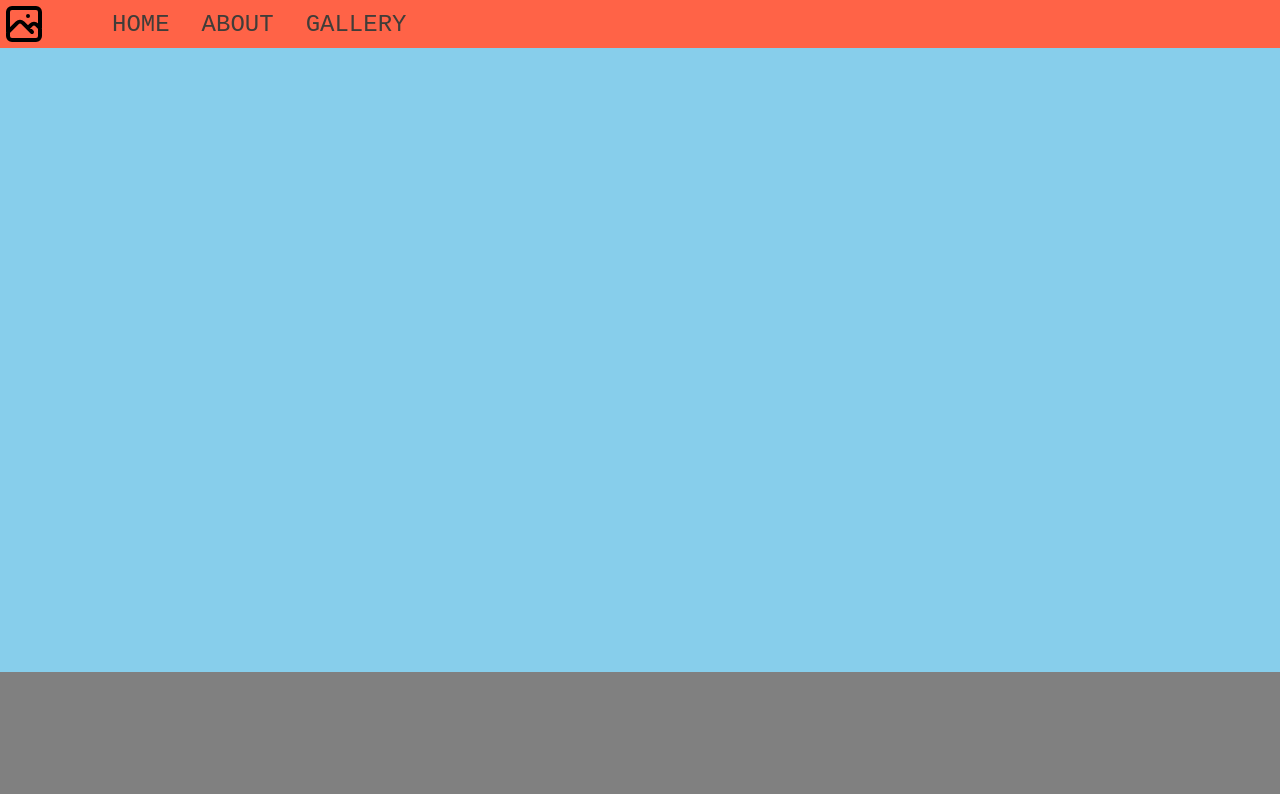
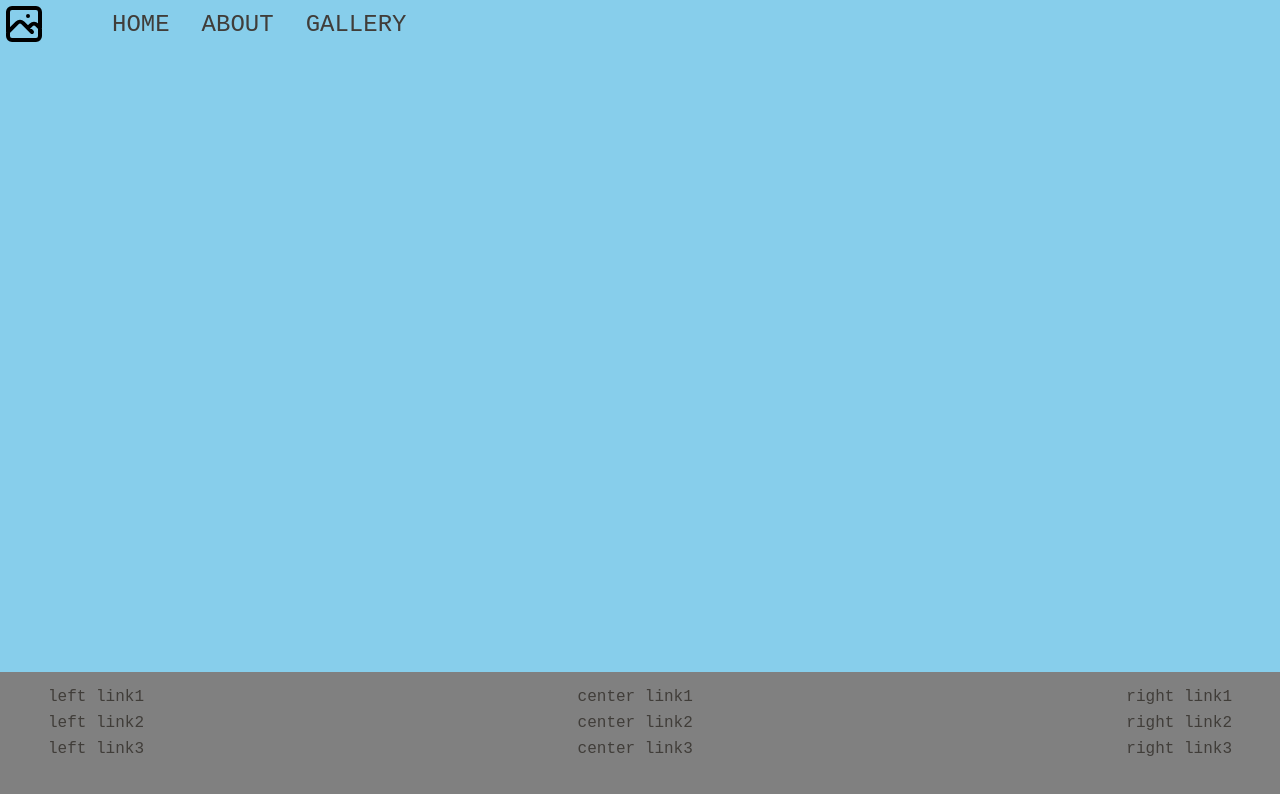
Before and after one commit to keigokudo/basic-webpage, a React (Create React App) app: page / in a window 1280 px wide. Shown: the top 794 px of the page. Built offline with nearby package versions, Linux system fonts and the light colour scheme.

Commit message:
set footer links

```diff
--- /dev/null
+++ b/src/components/molecules/FooterLink/index.js
@@ -0,0 +1,27 @@
+import React from 'react'
+import styled from 'styled-components'
+import PropTypes from 'prop-types'
+
+import Link from 'components/atoms/Link'
+
+const Container = styled.div`
+  display: flex;
+  flex-direction: column;
+  align-items: left;
+  padding-top: 1rem;
+
+  & > a {
+    margin-bottom: 0.5rem;
+  }
+`
+const FooterLink = (props) => {
+  const { links } = props
+  const footerLink = links.map((i) => <Link name={i.name} to={i.to} />)
+  return <Container>{footerLink}</Container>
+}
+
+FooterLink.propType = {
+  links: PropTypes.arrayOf(PropTypes.shape({ name: PropTypes.string, to: PropTypes.string })),
+}
+
+export default FooterLink
--- a/src/components/organisms/Footer/index.js
+++ b/src/components/organisms/Footer/index.js
@@ -1,23 +1,52 @@
 import React from 'react'
 import styled from 'styled-components'
-import PropTypes from 'prop-types'
 
-const StyledFooter = styled.footer`
-  height: 10rem;
-  width: 100%;
-  background: grey;
-  flex: 0 0 auto;
-`
+import FooterLink from 'components/molecules/FooterLink'
 
 const Container = styled.div`
   display: flex;
+  justify-content: space-between;
+  &:first-child {
+    margin-left: 2rem;
+  }
+  &:last-child {
+    margin-right: 2rem;
+  }
 `
 
+const StyledSection = styled.div``
+
 const Footer = (props) => {
+  const leftLinks = [
+    { name: 'left link1', to: './' },
+    { name: 'left link2', to: './' },
+    { name: 'left link3', to: './' },
+  ]
+
+  const centerLinks = [
+    { name: 'center link1', to: './' },
+    { name: 'center link2', to: './' },
+    { name: 'center link3', to: './' },
+  ]
+
+  const rightLinks = [
+    { name: 'right link1', to: './' },
+    { name: 'right link2', to: './' },
+    { name: 'right link3', to: './' },
+  ]
+
   return (
-    <StyledFooter>
-      <Container></Container>
-    </StyledFooter>
+    <Container>
+      <StyledSection>
+        <FooterLink links={leftLinks} />
+      </StyledSection>
+      <StyledSection>
+        <FooterLink links={centerLinks} />
+      </StyledSection>
+      <StyledSection>
+        <FooterLink links={rightLinks} />
+      </StyledSection>
+    </Container>
   )
 }
 
--- a/src/components/pages/Home/index.js
+++ b/src/components/pages/Home/index.js
@@ -2,9 +2,10 @@ import React from 'react'
 
 import PageTemplate from 'components/templates/PageTemplate'
 import Header from 'components/organisms/Header'
+import Footer from 'components/organisms/Footer'
 
 const Home = () => {
-  return <PageTemplate header={<Header />} />
+  return <PageTemplate header={<Header />} footer={<Footer />} />
 }
 
 export default Home
--- a/src/components/templates/PageTemplate/index.js
+++ b/src/components/templates/PageTemplate/index.js
@@ -16,7 +16,6 @@ const Header = styled.header`
   position: fixed;
   top: 0;
   z-index: 999;
-  background: tomato;
 `
 
 const Content = styled.section`
```
